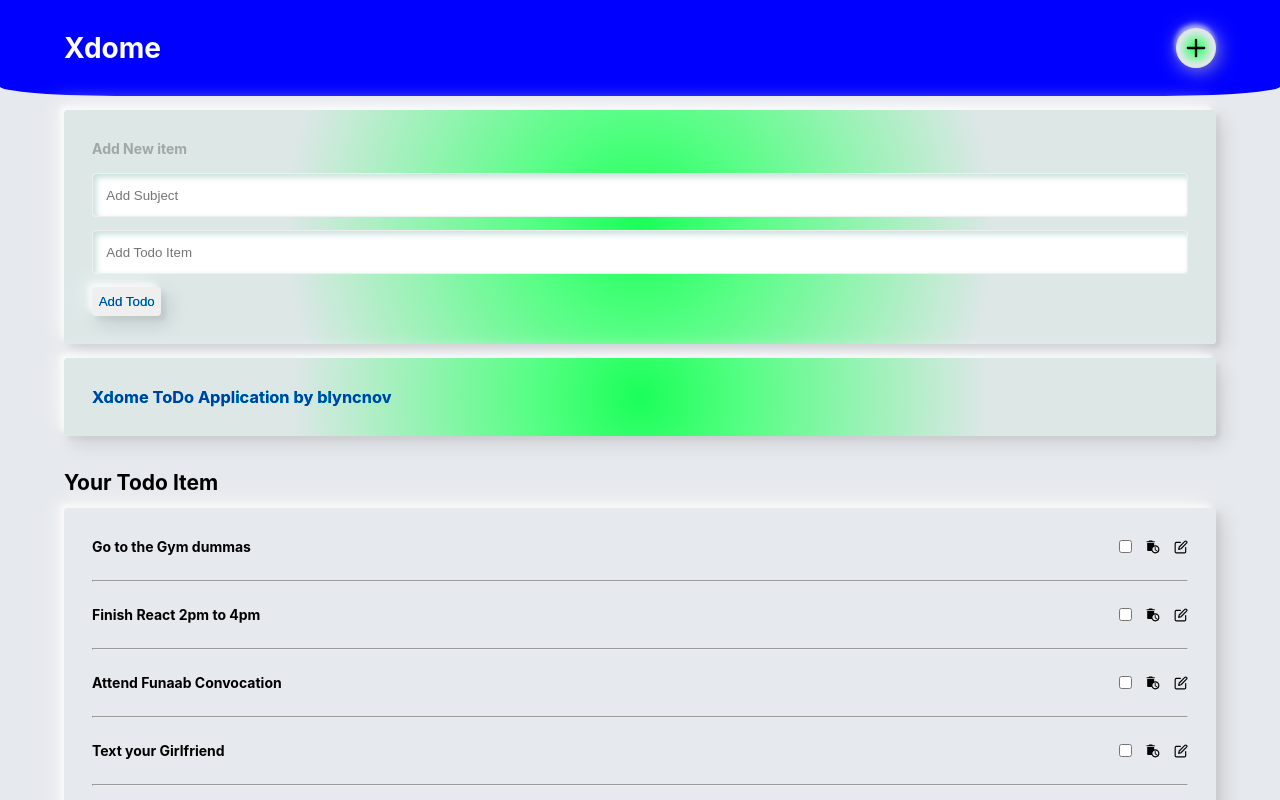
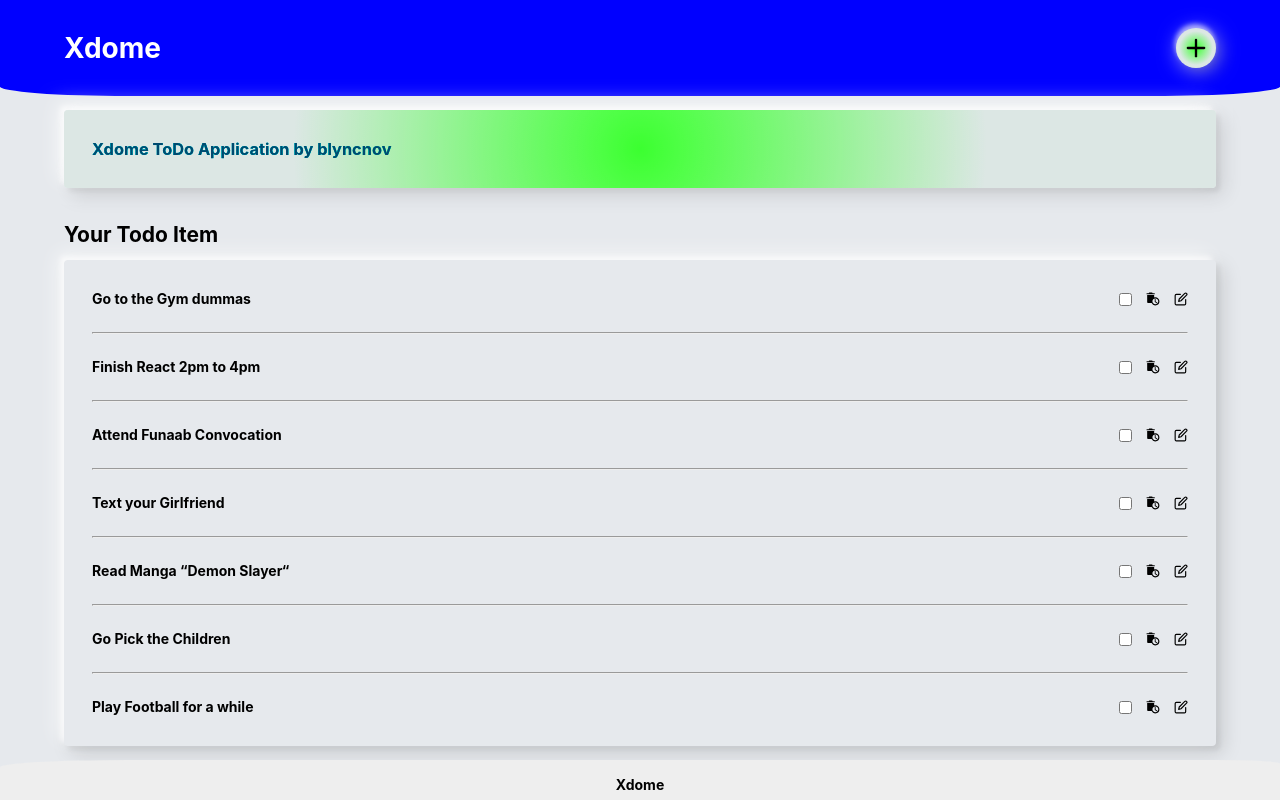
Before and after one commit to blyncnov/Xdome, a Next.js app: page / in a window 1280 px wide. Shown: the top 800 px of the page. Built offline with nearby package versions, Linux system fonts and the light colour scheme.

Commit message:
xdome v9 input

```diff
--- a/components/Header.jsx
+++ b/components/Header.jsx
@@ -6,7 +6,7 @@
 import AddForm from "./AddForm"
 
 const Header = () => {
-    const [show, setShow] = React.useState(false)
+    const [show, setShow] = React.useState(true)
 
     const showAddFormHandler = () => {
         setShow(!show)
--- a/styles/constants/Constants.js
+++ b/styles/constants/Constants.js
@@ -5,10 +5,11 @@
 background-color: ${({ Bg }) => Bg ? Bg : "#fafafa"};
 border: ${({ Bd }) => Bd ? Bd : "none"};
 transition: all 0.3s ease-in-out;
-opacity: ${({ showAddForm }) => showAddForm ? "0.1" : "none"};
+display: ${({ showAddForm }) => showAddForm ? "none" : "block"};
 
 
 &:active {
+
 }
 `
 
```
